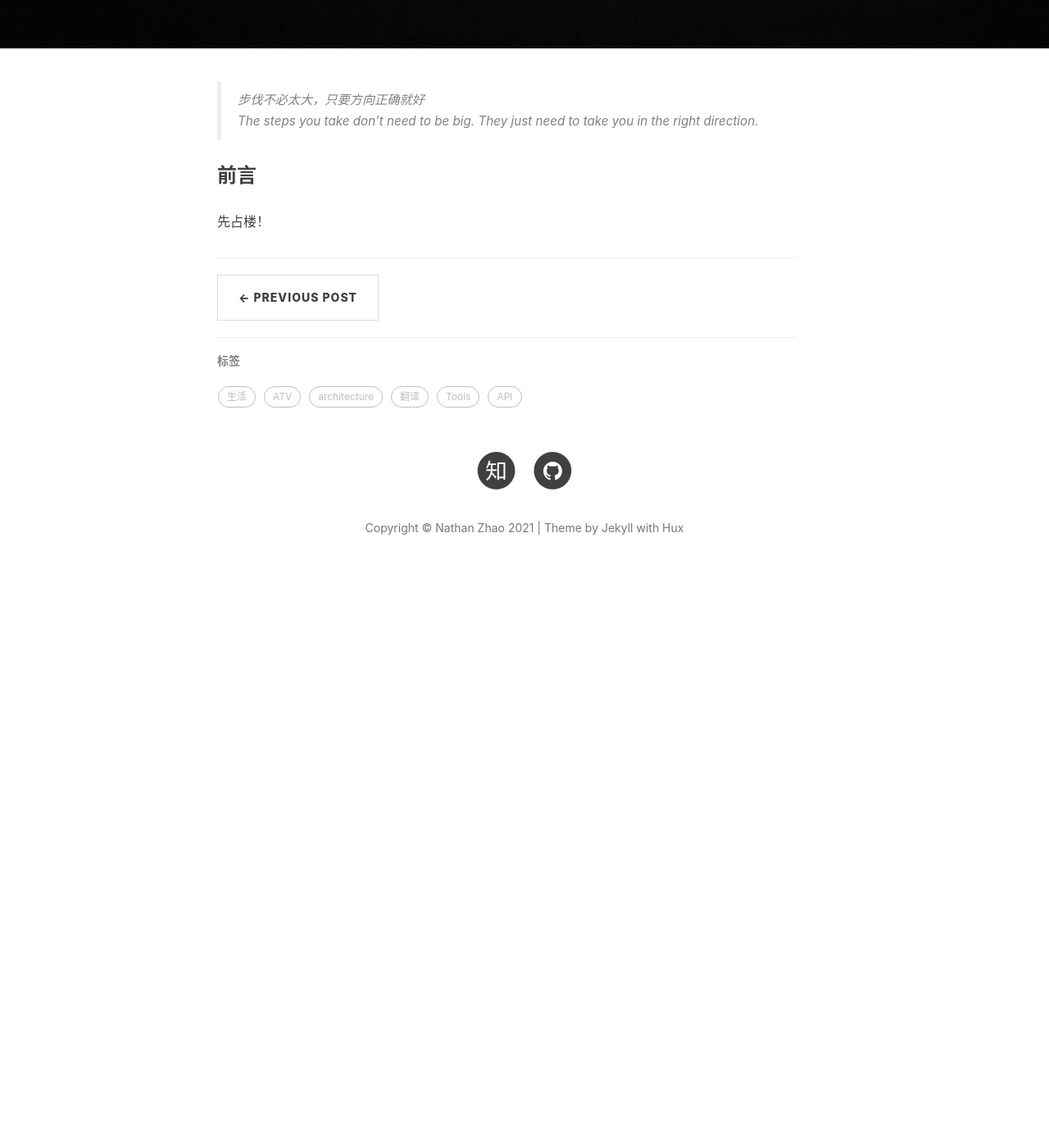
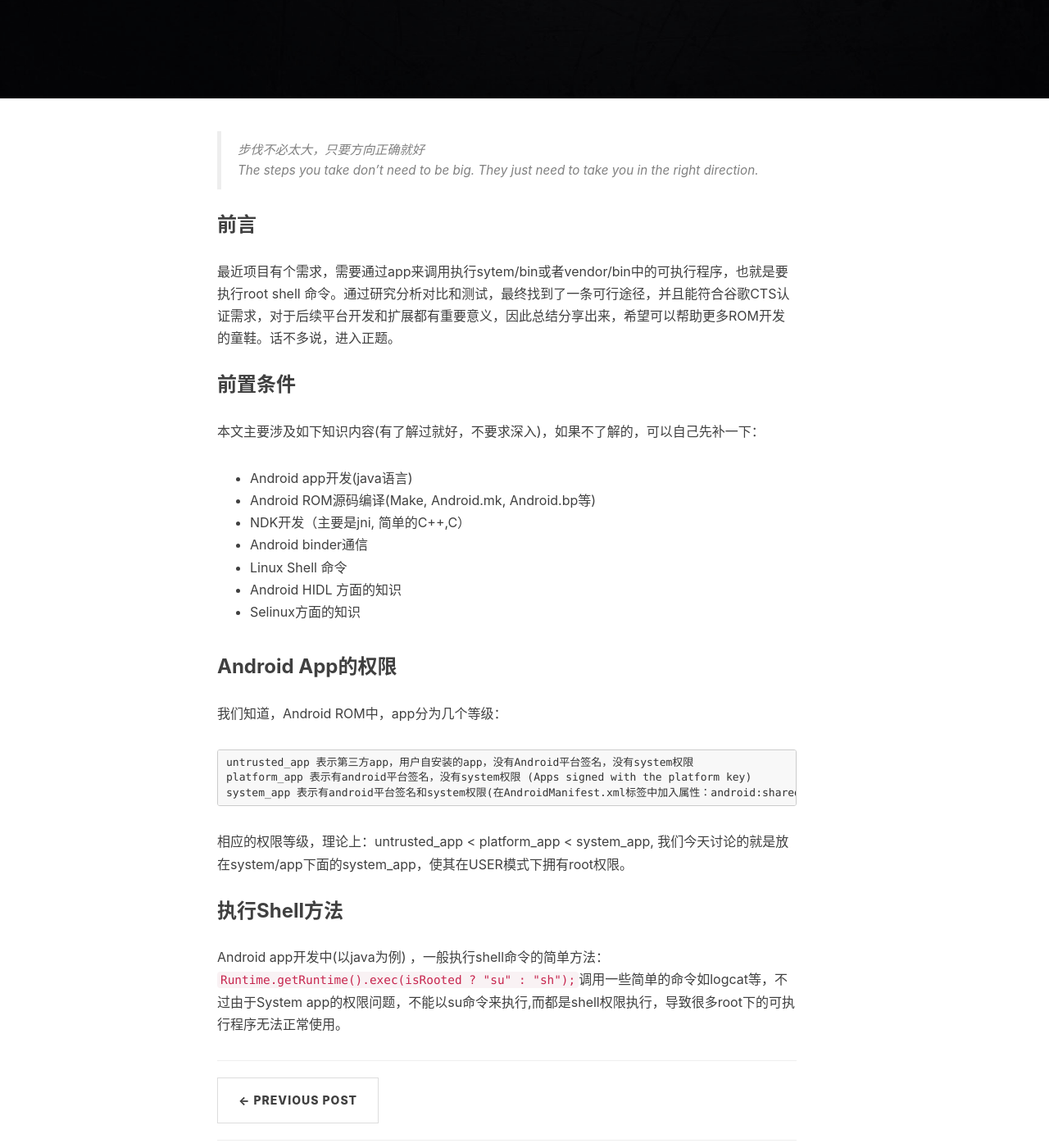
Before and after one commit to Nathan-Feng/Nathan-Feng.github.io, a Jekyll site: the page built from _posts/2021-01-21-selinux-shell-cmd.md, in a window 1280 px wide and 1400 px high, scrolled down 524 px. Shown: the whole window at 82% size. Built offline with Jekyll 4.4.1, drawn with Linux system fonts in a browser that asks for light colours; nearby versions of some CDN libraries; comment, search, counter and statistics services are not loaded; before the commit the page ends 1245 px from its top, so only the background shows below that; some of the changed text lies outside the part shown.

Commit message:
add 3 sections .

```diff
--- a/_posts/2021-01-21-selinux-shell-cmd.md
+++ b/_posts/2021-01-21-selinux-shell-cmd.md
@@ -1,13 +1,15 @@
 ---
 layout:     post
-title:      "Android System App exec root shell cmd Api "
-subtitle:   "Android jar api for exec root shell cmd demo "
+title:      "Android System App 执行 root shell cmd 解决方案 --Base on Android 10.0"
+subtitle:   "黑色产业链:System App->jni->hidl->root shell "
 date:   2021-01-21 21:12:00 +0800
 author:     "Nathan"
 tags:
 
     - Tools
     - API
+    - Selinux
+    - HIDL
 
 ---
 
@@ -20,4 +22,30 @@ tags:
 
 ### 前言
 
-先占楼！
+最近项目有个需求，需要通过app来调用执行sytem/bin或者vendor/bin中的可执行程序，也就是要执行root shell 命令。通过研究分析对比和测试，最终找到了一条可行途径，并且能符合谷歌CTS认证需求，对于后续平台开发和扩展都有重要意义，因此总结分享出来，希望可以帮助更多ROM开发的童鞋。话不多说，进入正题。
+
+### 前置条件
+
+本文主要涉及如下知识内容(有了解过就好，不要求深入)，如果不了解的，可以自己先补一下：
+
+ - Android app开发(java语言)
+ - Android ROM源码编译(Make, Android.mk, Android.bp等)
+ - NDK开发（主要是jni, 简单的C++,C）
+ - Android binder通信
+ - Linux Shell 命令
+ - Android HIDL 方面的知识
+ - Selinux方面的知识
+
+### Android App的权限
+
+我们知道，Android ROM中，app分为几个等级：
+
+	untrusted_app 表示第三方app，用户自安装的app，没有Android平台签名，没有system权限
+	platform_app 表示有android平台签名，没有system权限 (Apps signed with the platform key)
+	system_app 表示有android平台签名和system权限(在AndroidManifest.xml标签中加入属性：android:sharedUserId="android.uid.system")(Apps that run with the system UID)
+
+相应的权限等级，理论上：untrusted_app < platform_app < system_app,  我们今天讨论的就是放在system/app下面的system_app，使其在USER模式下拥有root权限。
+
+### 执行Shell方法
+
+Android app开发中(以java为例) ，一般执行shell命令的简单方法：`Runtime.getRuntime().exec(isRooted ? "su" : "sh");`调用一些简单的命令如logcat等，不过由于System app的权限问题，不能以su命令来执行,而都是shell权限执行，导致很多root下的可执行程序无法正常使用。
```
